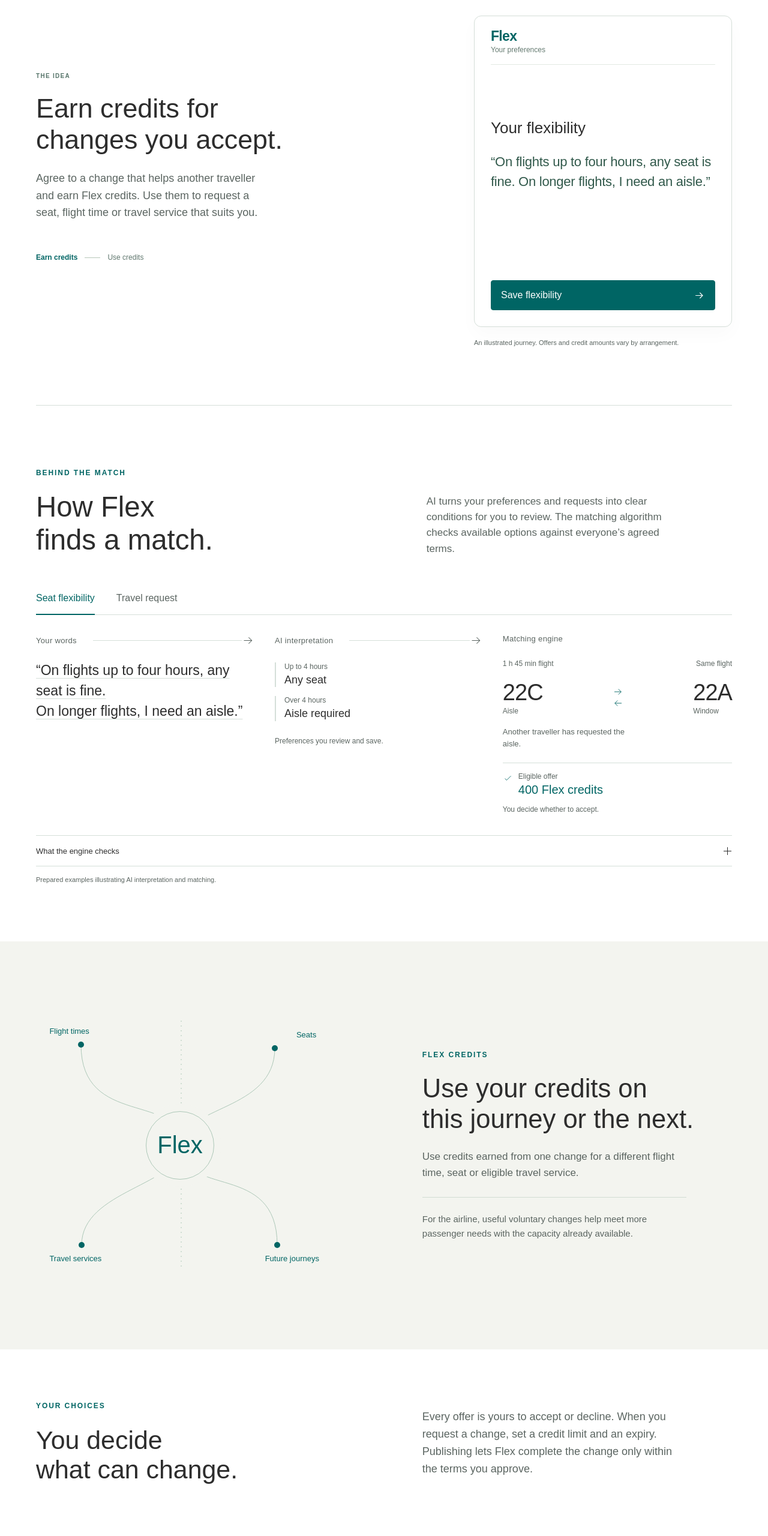
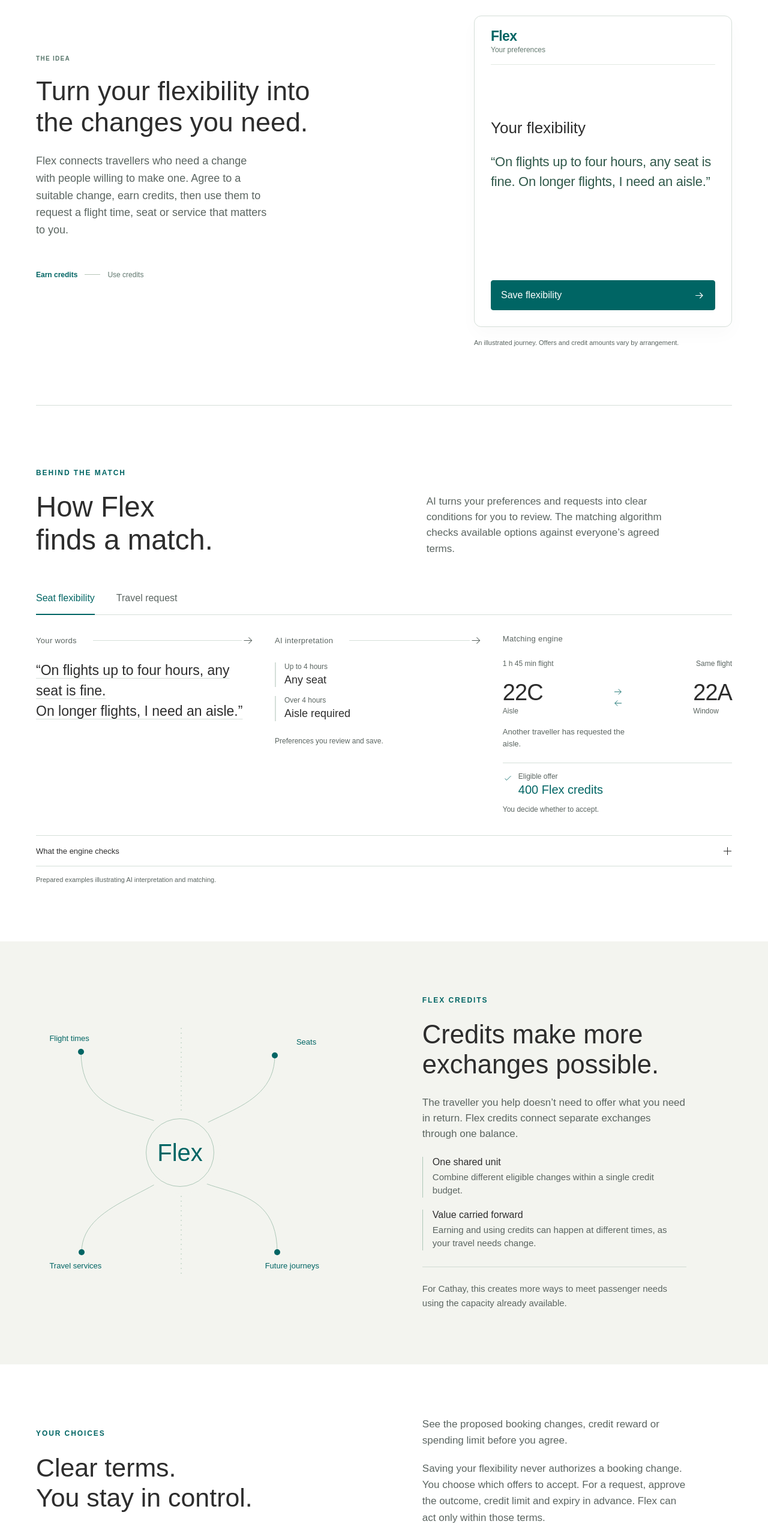
Before and after one commit to cathayflex/cathayflex.github.io, a website: page index.html in a window 1280 px wide. Shown: the part 880-3440 px from the top of the page at 60% size. Drawn offline with Linux system fonts and the light colour scheme; a web font is replaced by a local one.

Commit message:
Clarify the Flex value loop, credit mechanism and traveller control

```diff
--- a/index.html
+++ b/index.html
@@ -21,7 +21,7 @@
   <link rel="preload" href="assets/flight.jpg" as="image" fetchpriority="high">
   <link rel="stylesheet" href="style.css?v=20261003-clear-headings">
   <link rel="stylesheet" href="exchange.css?v=20261003-experience">
-  <link rel="stylesheet" href="story.css?v=20261003-clear-headings-3">
+  <link rel="stylesheet" href="story.css?v=20261003-value-loop">
   <link rel="stylesheet" href="technology.css?v=20261003-clear-headings">
   <script src="app.js?v=20261003-product" defer></script>
   <script src="exchange.js?v=20261003-experience" type="module"></script>
@@ -57,8 +57,8 @@
       <div class="journey" id="flex-journey" data-stage="flexibility">
         <div class="journey-editorial">
           <p class="eyebrow" id="journey-chapter">THE IDEA</p>
-          <h2 id="journey-title">Earn credits for<br> changes you accept.</h2>
-          <p class="journey-description" id="journey-description">Agree to a change that helps another traveller and earn Flex credits. Use them to request a seat, flight time or travel service that suits you.</p>
+          <h2 id="journey-title">Turn your flexibility into<br> the changes you need.</h2>
+          <p class="journey-description" id="journey-description">Flex connects travellers who need a change with people willing to make one. Agree to a suitable change, earn credits, then use them to request a flight time, seat or service that matters to you.</p>
           <nav class="journey-route" aria-label="Illustrative experience stages"><button id="journey-beginning" class="is-current" type="button" data-action="restart" disabled aria-label="Return to earning credits and start again" title="Back to earning credits"><svg viewBox="0 0 24 24" aria-hidden="true"><path d="m10 5-7 7 7 7M3 12h18"/></svg>Earn credits</button><span class="route-line" aria-hidden="true"></span><span data-part="use">Use credits</span></nav>
         </div>
         <div class="journey-card">
@@ -94,22 +94,29 @@
         </div>
         <div class="airline-copy reveal">
           <p class="eyebrow">FLEX CREDITS</p>
-          <h2 id="credits-title">Use your credits on<br> this journey or the next.</h2>
-          <p>Use credits earned from one change for a different flight time, seat or eligible travel service.</p>
-          <p class="product-value-note">For the airline, useful voluntary changes help meet more passenger needs with the capacity already available.</p>
+          <h2 id="credits-title">Credits make more<br> exchanges possible.</h2>
+          <p>The traveller you help doesn’t need to offer what you need in return. Flex credits connect separate exchanges through one balance.</p>
+          <dl class="credit-principles">
+            <div><dt>One shared unit</dt><dd>Combine different eligible changes within a single credit budget.</dd></div>
+            <div><dt>Value carried forward</dt><dd>Earning and using credits can happen at different times, as your travel needs change.</dd></div>
+          </dl>
+          <p class="product-value-note">For Cathay, this creates more ways to meet passenger needs using the capacity already available.</p>
         </div>
       </div>
     </section>
     <section class="product-choices section-shell" id="your-choices" aria-labelledby="choices-title">
       <div class="reveal">
         <p class="eyebrow">YOUR CHOICES</p>
-        <h2 id="choices-title">You decide<br> what can change.</h2>
+        <h2 id="choices-title">Clear terms.<br> You stay in control.</h2>
       </div>
-      <p class="reveal">Every offer is yours to accept or decline. When you request a change, set a credit limit and an expiry. Publishing lets Flex complete the change only within the terms you approve.</p>
+      <div class="choices-detail reveal">
+        <p>See the proposed booking changes, credit reward or spending limit before you agree.</p>
+        <p>Saving your flexibility never authorizes a booking change. You choose which offers to accept. For a request, approve the outcome, credit limit and expiry in advance. Flex can act only within those terms.</p>
+      </div>
     </section>
     <section class="closing section-shell" aria-labelledby="closing-title">
       <p class="eyebrow reveal">CATHAY FLEX</p>
-      <h2 id="closing-title" class="reveal">Accept a change. Earn credits.<br> Request a change. Use credits.</h2>
+      <h2 id="closing-title" class="reveal">Let your flexibility<br> take you further.</h2>
     </section>
   </main>
   <footer class="site-footer">
--- a/story.css
+++ b/story.css
@@ -1,25 +1,34 @@
 /* Product meaning leads. The interactive example provides supporting evidence. */
 .exchanges { padding-block: 112px 95px; }
-.journey-editorial { max-width: 500px; }
+.journey-editorial { max-width: 540px; }
+.journey-editorial h2 { text-wrap: balance; }
 .hero-description { max-width: 400px; }
-.closing h2 { font-size: clamp(32px, 4vw, 58px); text-wrap: balance; }
+
 .product-credits { position: relative; }
 .product-credits .airline-copy h2 { max-width: none; text-wrap: balance; }
 .product-credits .airline-copy > p:not(.eyebrow) { max-width: 440px; }
+.credit-principles { margin: 24px 0 0; display: grid; gap: 20px; max-width: 440px; }
+.credit-principles > div { padding-left: 16px; border-left: 1px solid #adc8b8; }
+.credit-principles dt { font-size: 16px; color: var(--ink); }
+.credit-principles dd { margin: 5px 0 0; color: var(--muted); font-size: 15px; line-height: 1.5; }
 .product-credits .airline-copy > .product-value-note { padding-top: 24px; margin-top: 27px; border-top: 1px solid #d1dcd3; font-size: 15px; line-height: 1.6; }
 .product-choices { display: grid; grid-template-columns: 1fr 1fr; gap: 11%; align-items: center; padding-block: 86px; border-bottom: 1px solid var(--line); }
 .product-choices .eyebrow { margin-bottom: 24px; }
-.product-choices h2 { font-size: clamp(34px, 3.35vw, 50px); max-width: 460px; }
-.product-choices > p { max-width: 440px; color: var(--muted); font-size: 18px; line-height: 1.6; }
+.product-choices h2 { font-size: clamp(34px, 3.35vw, 50px); max-width: 500px; text-wrap: balance; }
+.choices-detail { max-width: 440px; color: var(--muted); }
+.choices-detail p { font-size: 17px; line-height: 1.6; }
+.choices-detail p + p { margin-top: 20px; }
 @media (max-width: 1100px) {
   .exchanges { padding-block: 86px; }
+  .journey-editorial h2 br { display: none; }
   .product-choices { gap: 8%; padding-block: 72px; }
 }
 @media (max-width: 800px) {
   .exchanges { padding-block: 70px; }
   .product-choices { grid-template-columns: 1fr; gap: 26px; padding-block: 68px; }
   .product-choices h2 { font-size: 42px; max-width: 550px; }
-  .product-choices > p { max-width: 550px; font-size: 17px; }
+  .choices-detail { max-width: 550px; }
+  .product-credits .airline-copy h2 br { display: none; }
   .product-credits .airline-copy > p:not(.eyebrow) { max-width: 550px; }
 }
 @media (max-width: 440px) {
@@ -27,7 +36,7 @@
   .product-choices { padding-block: 58px; }
   .product-choices h2 { font-size: 35px; }
   .product-choices .eyebrow { margin-bottom: 20px; }
-  .product-choices > p { font-size: 16px; }
+  .choices-detail p { font-size: 16px; }
   .product-credits .airline-copy > .product-value-note { padding-top: 20px; margin-top: 22px; font-size: 14px; }
 }
 
```
Also changed, not shown: README.md.
